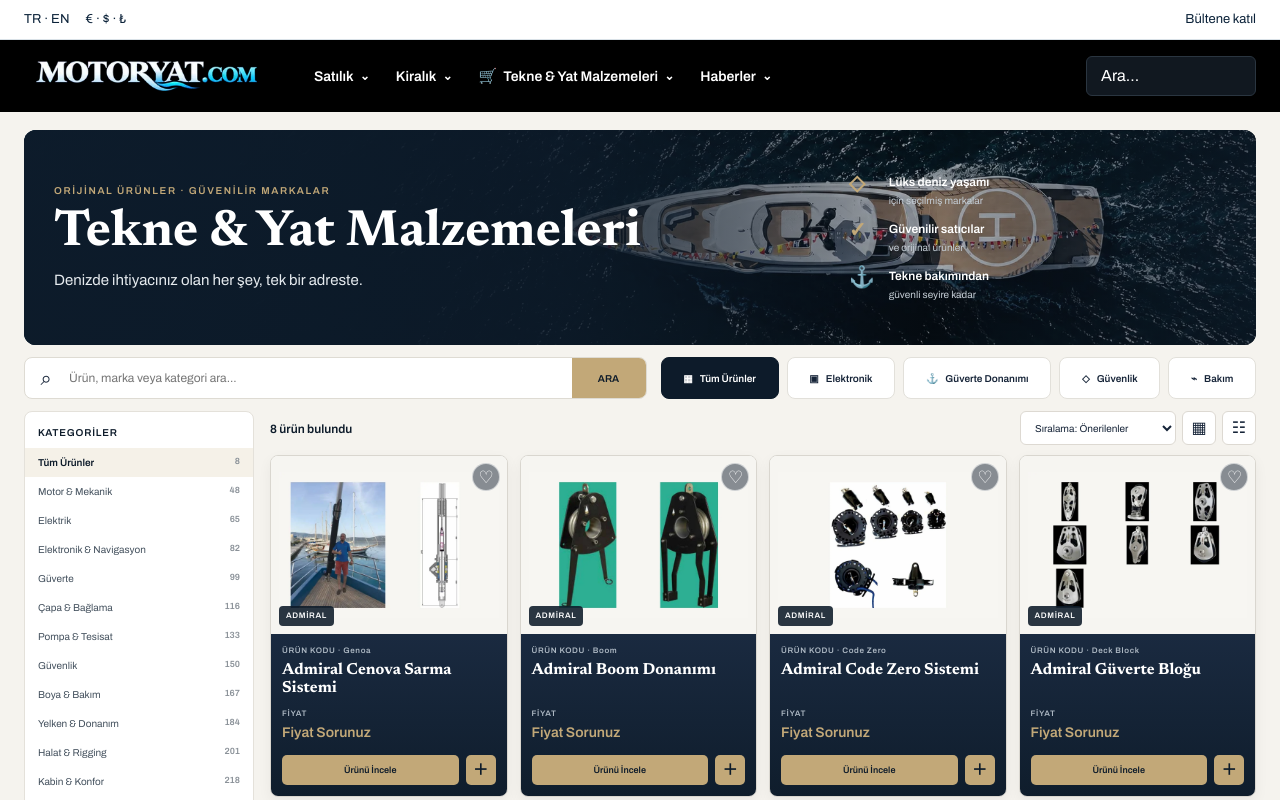
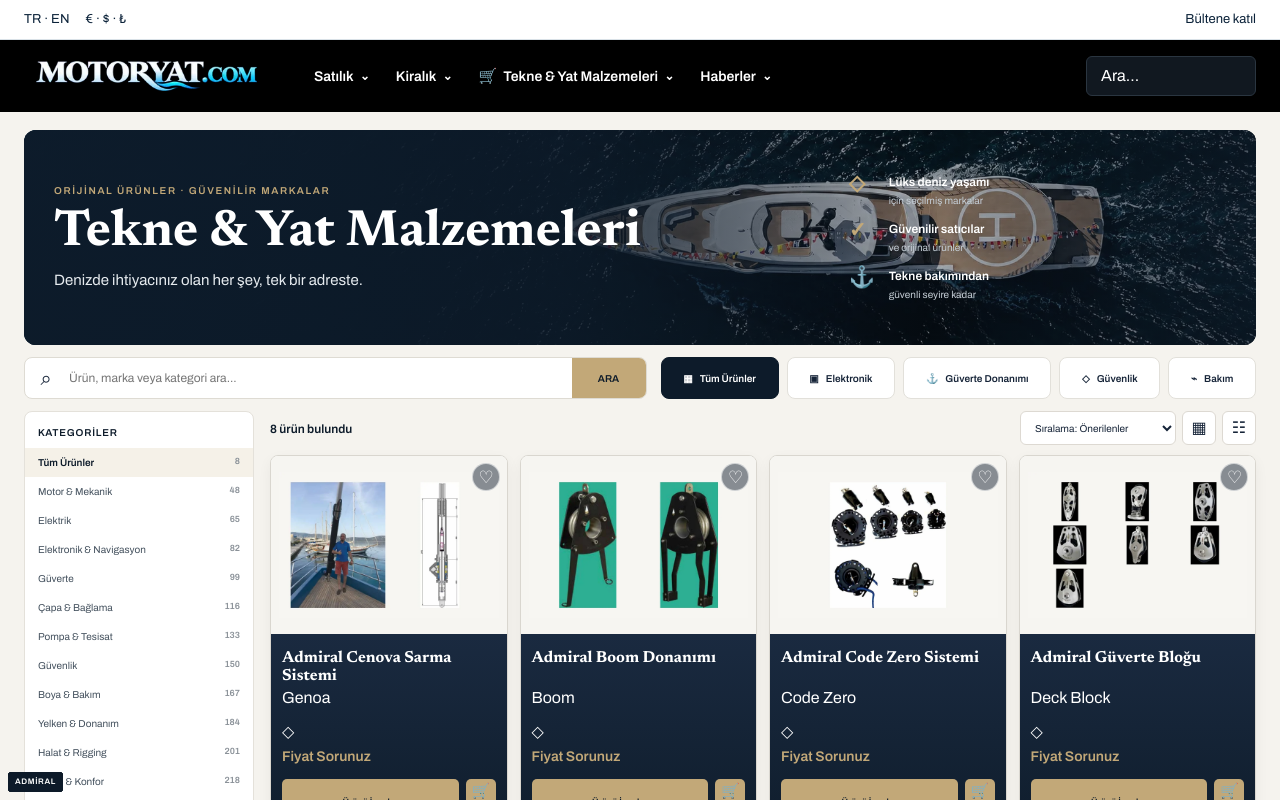
Before and after one commit to boatsgroupbilal/motoryat-v2-design-lab, a Next.js app: page /urunler in a window 1280 px wide. Shown: the top 800 px of the page. Built offline with nearby package versions, Linux system fonts and the light colour scheme.

Commit message:
Lock equipment product card to approved compact ecommerce design

```diff
--- a/components/Card.js
+++ b/components/Card.js
@@ -19,32 +19,36 @@
 
 
 export function EquipmentProductCard({item}) {
-  const hasPrice=Boolean(item?.price);
+  const shortText=item?.description || item?.sku || 'Tekne ve yat ekipmanı';
   return <article className="eqCommerceCard">
     <div className="eqCommerceMedia">
       <a href={item.href||'/urunler'} aria-label={item.name}>
         <img src={item.image} alt={item.name}/>
       </a>
-      <span className="eqCommerceBrand">{item.brand}</span>
       <button className="eqCommerceFav" aria-label="Favoriye ekle">♡</button>
     </div>
 
     <div className="eqCommerceBody">
-      <div className="eqCommerceCode">ÜRÜN KODU · {item.sku}</div>
+      <span className="eqCommerceBrand">{item.brand}</span>
+
       <a className="eqCommerceTitle" href={item.href||'/urunler'}>
         <h3>{item.name}</h3>
       </a>
 
+      <p className="eqCommerceDesc">{shortText}</p>
+
       <div className="eqCommercePrice">
-        <small>FİYAT</small>
+        <span aria-hidden="true">◇</span>
         <strong>{item.price||'Fiyat Sorunuz'}</strong>
       </div>
 
       <div className="eqCommerceActions">
         <a className="eqCommercePrimary" href={item.href||'/urunler'}>
-          {hasPrice?'Sepete Ekle':'Ürünü İncele'}
+          Ürünü İncele <b>›</b>
         </a>
-        <button className="eqCommerceCart" aria-label={hasPrice?'Sepete ekle':'Ürün detayına git'}>＋</button>
+        <button className="eqCommerceCart" aria-label="Sepete ekle">
+          <span aria-hidden="true">🛒</span><b>＋</b>
+        </button>
       </div>
     </div>
   </article>
```
